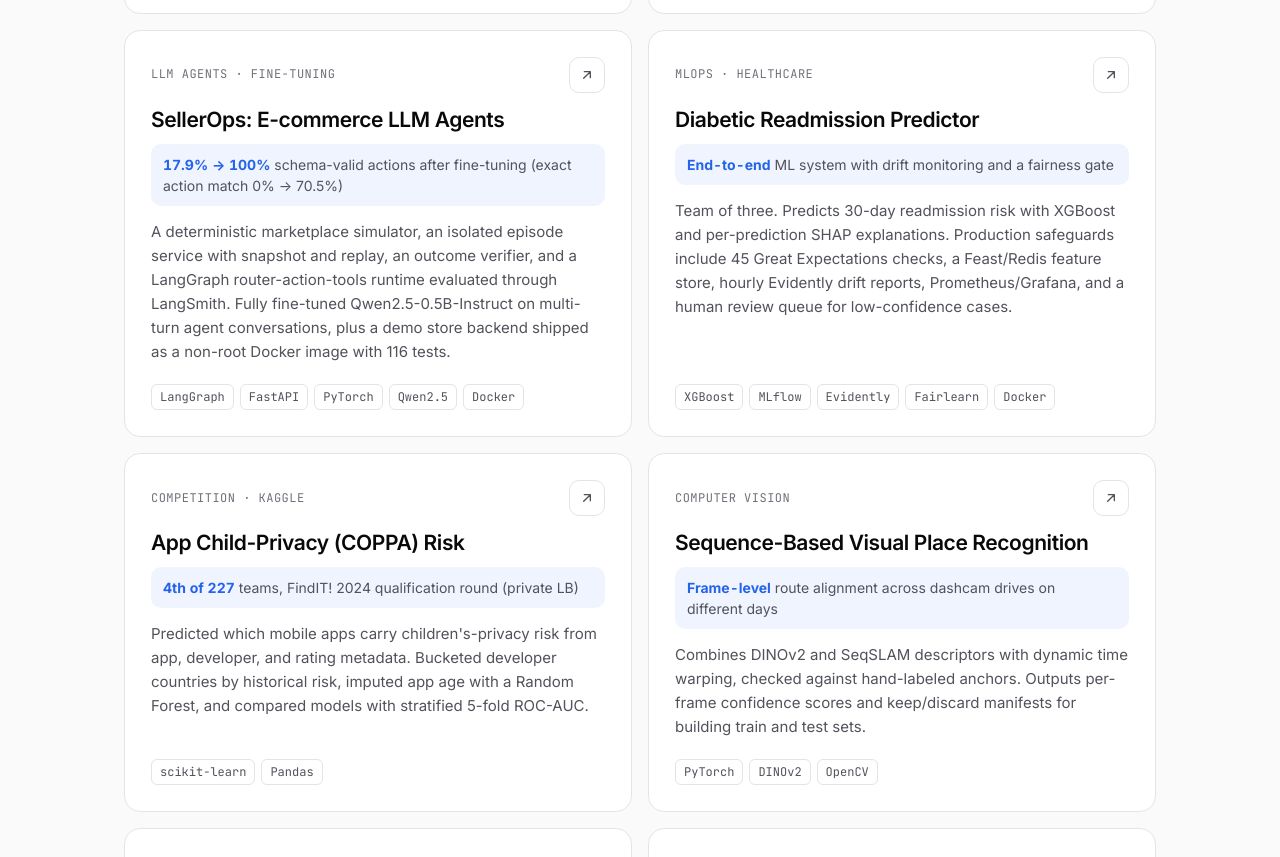
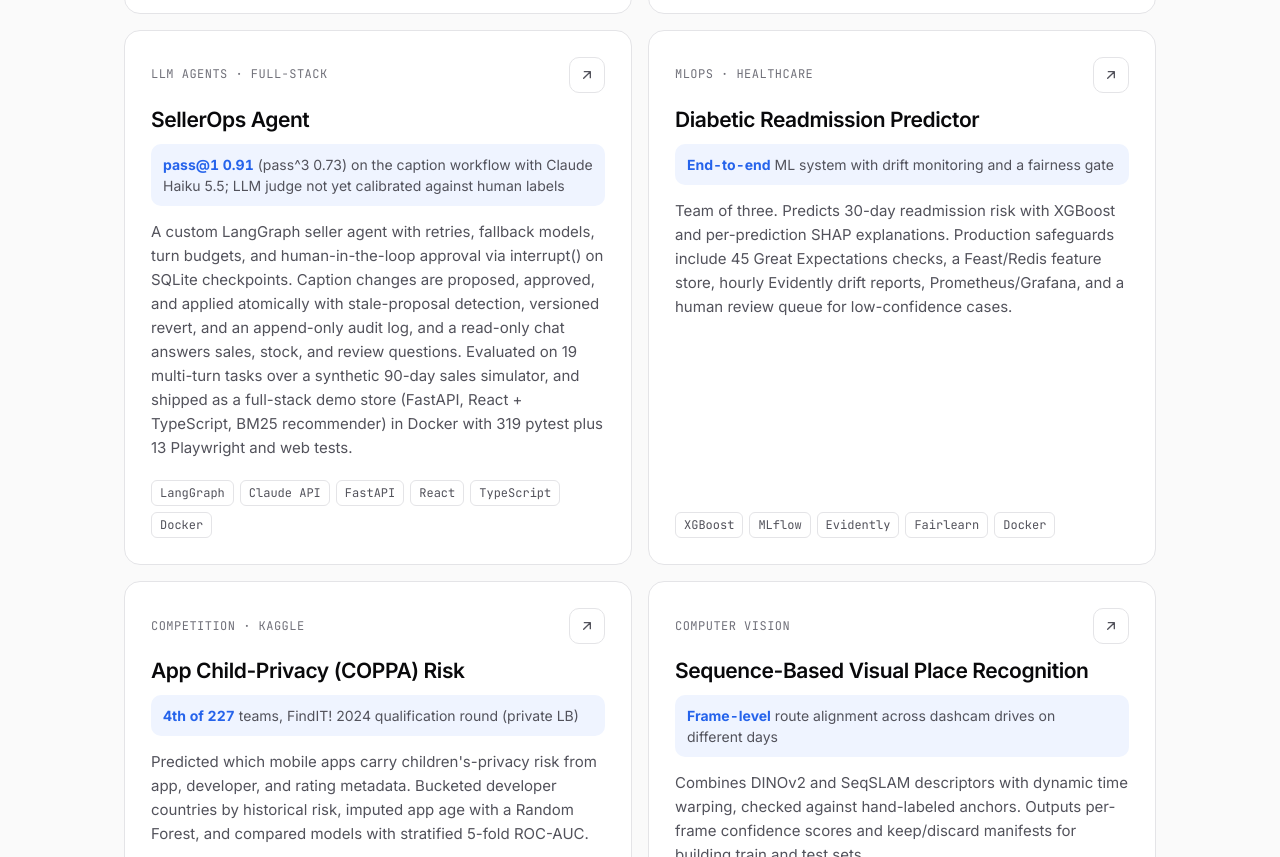
Before and after one commit to mrsuiii/mrsuiii.github.io, a plain HTML site: page index.html in a window 1280 px wide. Shown: the part 1486-2343 px from the top of the page. Drawn offline with Linux system fonts and the light colour scheme.

Commit message:
Update SellerOps Agent project card
Replace the old fine-tuning description with the current agent: LangGraph
HITL workflow, caption approval with audit log, pass@k eval (with judge
caveat), and the Kala Studio full-stack demo store.

Co-Authored-By: Claude Opus 5.5 <noreply@anthropic.com>
Claude-Session: https://claude.ai/code/session_01A6iYz8RLCh97emZ7vABkTe

```diff
--- a/index.html
+++ b/index.html
@@ -113,13 +113,13 @@
 
         <article class="card reveal" data-cat="llm">
           <div class="card-top">
-            <span class="tag-cat">LLM agents · Fine-tuning</span>
-            <a class="ext" href="https://github.com/mrsuiii/sellerops-agent" target="_blank" rel="noopener" aria-label="SellerOps on GitHub"><svg aria-hidden="true"><use href="#i-arrow"/></svg></a>
+            <span class="tag-cat">LLM agents · Full-stack</span>
+            <a class="ext" href="https://github.com/mrsuiii/sellerops-agent" target="_blank" rel="noopener" aria-label="SellerOps Agent on GitHub"><svg aria-hidden="true"><use href="#i-arrow"/></svg></a>
           </div>
-          <h3>SellerOps: E-commerce LLM Agents</h3>
-          <p class="metric"><strong>17.9% → 100%</strong> schema-valid actions after fine-tuning (exact action match 0% → 70.5%)</p>
-          <p>A deterministic marketplace simulator, an isolated episode service with snapshot and replay, an outcome verifier, and a LangGraph router-action-tools runtime evaluated through LangSmith. Fully fine-tuned Qwen2.5-0.5B-Instruct on multi-turn agent conversations, plus a demo store backend shipped as a non-root Docker image with 116 tests.</p>
-          <ul class="tags"><li>LangGraph</li><li>FastAPI</li><li>PyTorch</li><li>Qwen2.5</li><li>Docker</li></ul>
+          <h3>SellerOps Agent</h3>
+          <p class="metric"><strong>pass@1 0.91</strong> (pass^3 0.73) on the caption workflow with Claude Haiku 5.5; LLM judge not yet calibrated against human labels</p>
+          <p>A custom LangGraph seller agent with retries, fallback models, turn budgets, and human-in-the-loop approval via interrupt() on SQLite checkpoints. Caption changes are proposed, approved, and applied atomically with stale-proposal detection, versioned revert, and an append-only audit log, and a read-only chat answers sales, stock, and review questions. Evaluated on 19 multi-turn tasks over a synthetic 90-day sales simulator, and shipped as a full-stack demo store (FastAPI, React + TypeScript, BM25 recommender) in Docker with 319 pytest plus 13 Playwright and web tests.</p>
+          <ul class="tags"><li>LangGraph</li><li>Claude API</li><li>FastAPI</li><li>React</li><li>TypeScript</li><li>Docker</li></ul>
         </article>
 
         <article class="card reveal" data-cat="ml">
```
